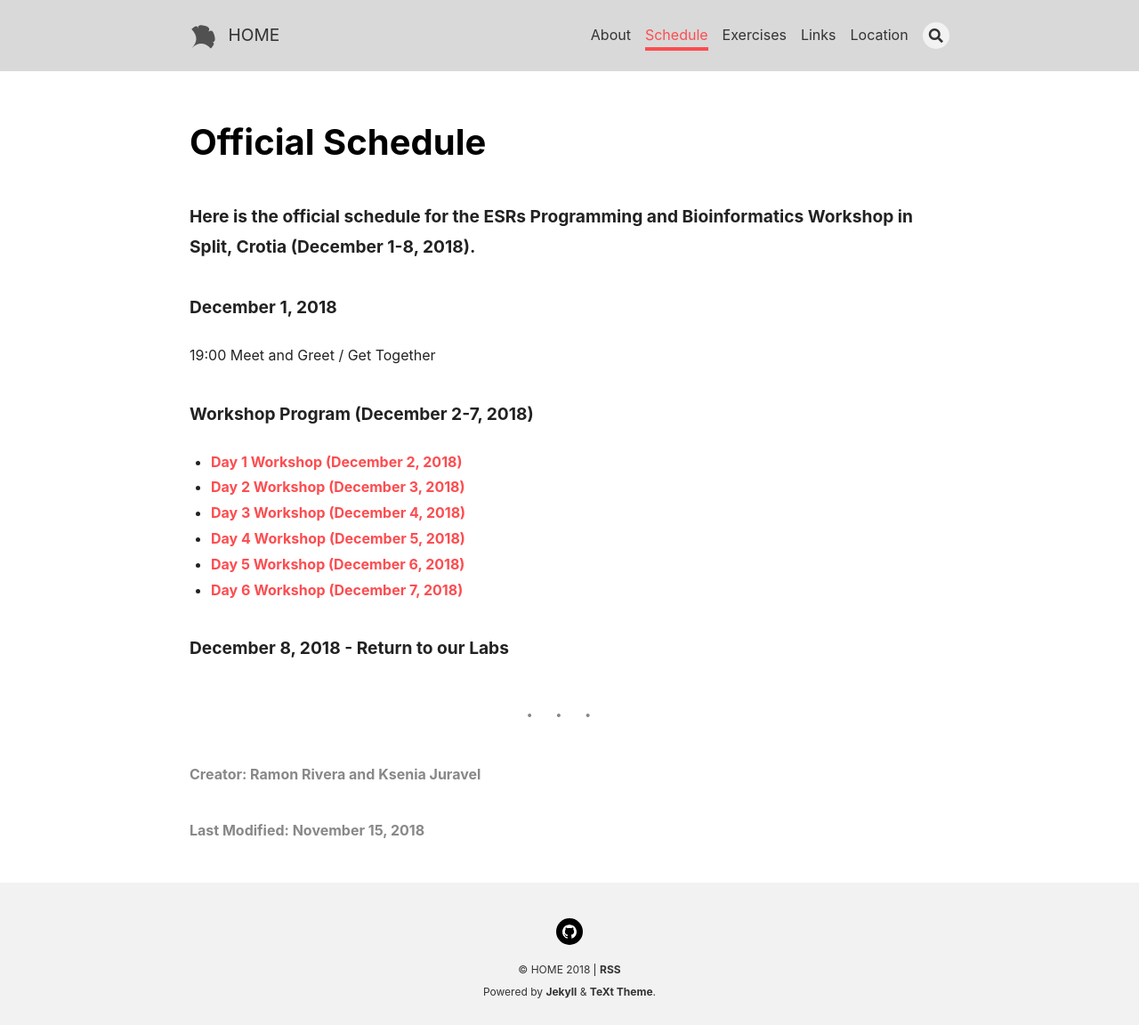
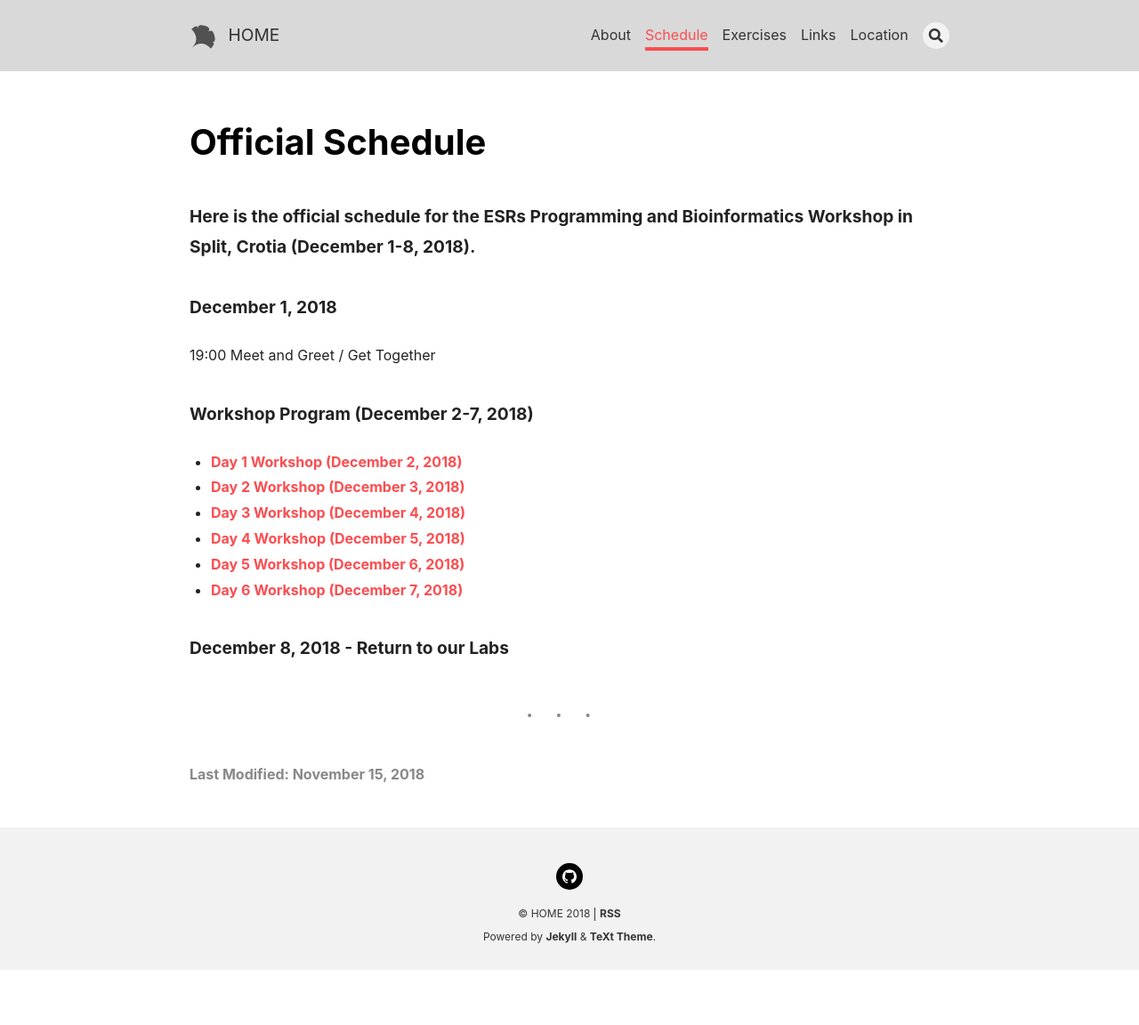
Before and after one commit to itn-ignite/ESRs-Programming-and-Bioinformatics-Workshop, a Jekyll site: the page built from docs/schedule.md, in a window 1280 px wide. Shown: the whole page at 89% size. Built offline with Jekyll 4.4.1, drawn with Linux system fonts in a browser that asks for light colours; nearby versions of some CDN libraries; after the commit the page ends 1090 px from its top, so only the background shows below that.

Commit message:
Update schedule.md

```diff
--- a/docs/schedule.md
+++ b/docs/schedule.md
@@ -24,5 +24,4 @@ header:
 #### December 8, 2018 - Return to our Labs
 
 ---
-###### Creator: Ramon Rivera and Ksenia Juravel
 ###### Last Modified: November 15, 2018
```
